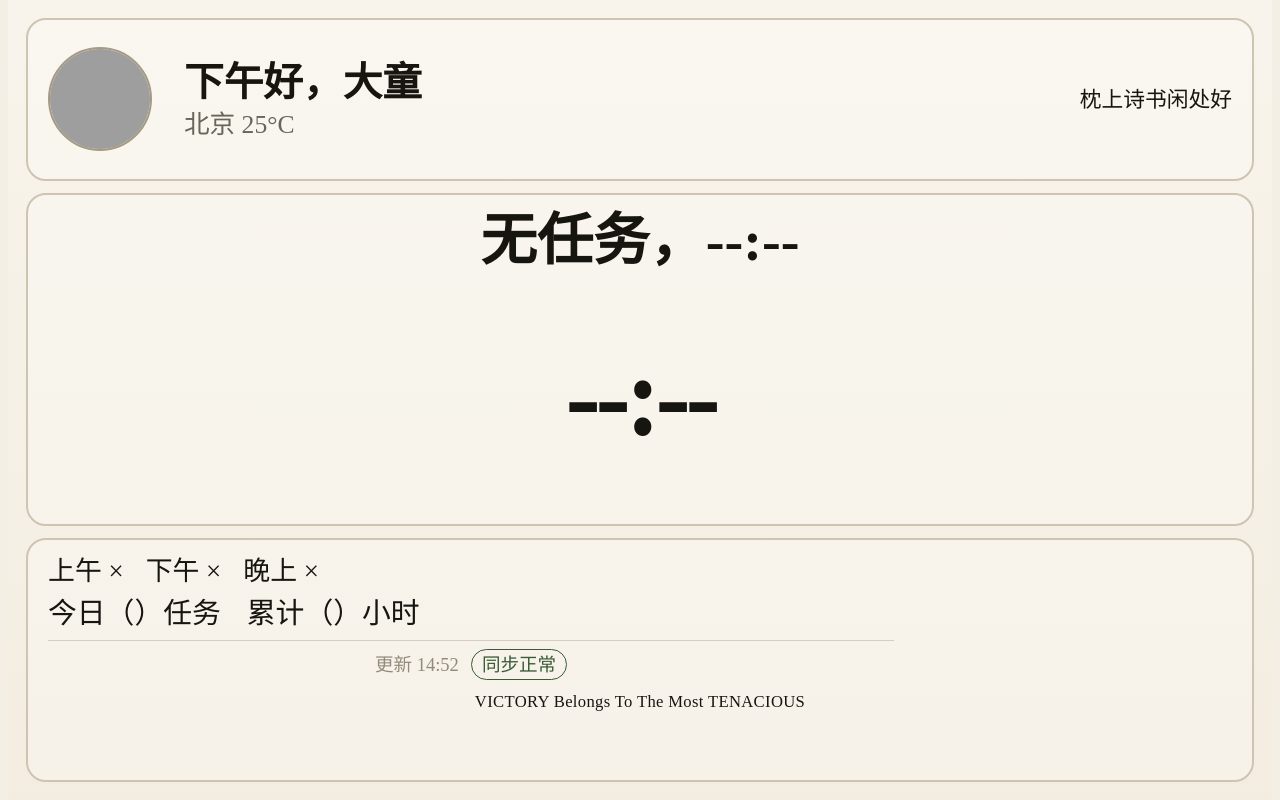
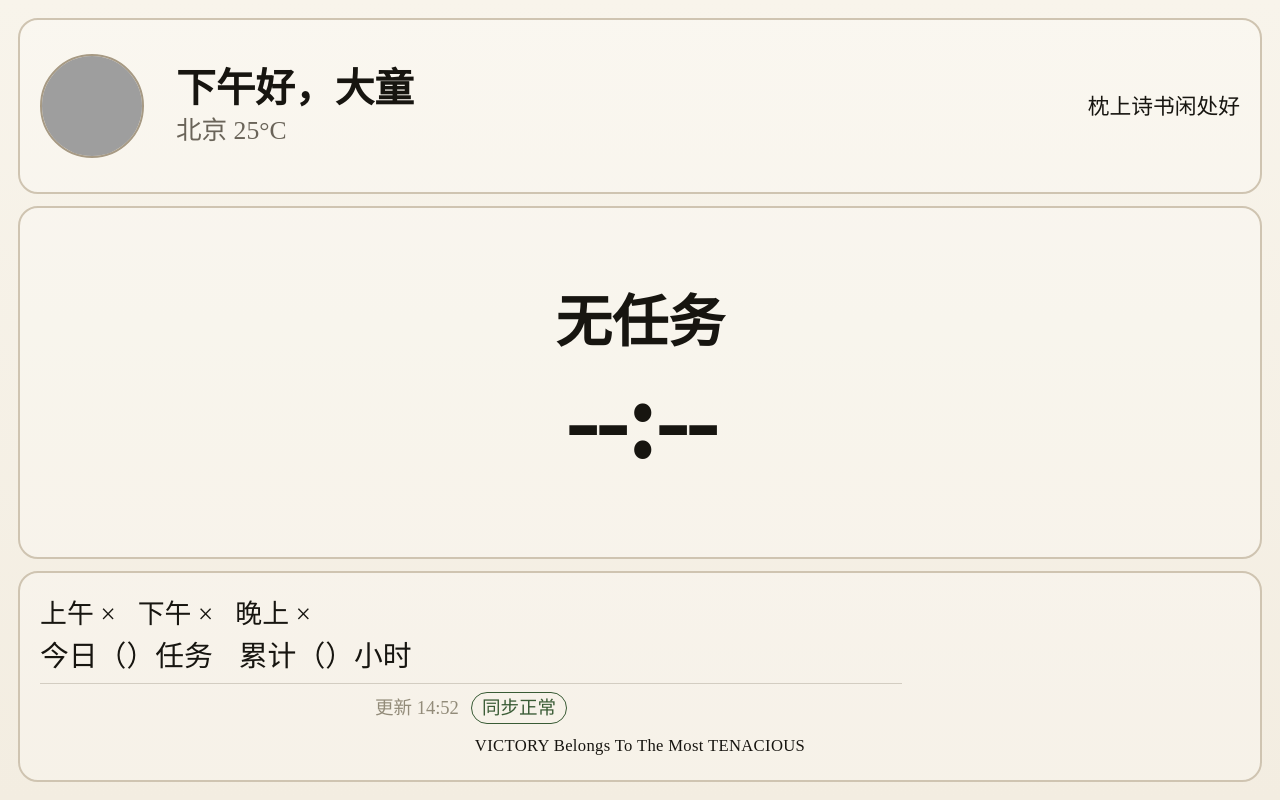
Before and after one commit to koelnn/Kindash, a plain HTML site: page index.html in a window 1280 px wide. Drawn offline with Linux system fonts and the light colour scheme; no server answers; grey boxes are pictures that could not be loaded.

Commit message:
Update index.html

```diff
--- a/index.html
+++ b/index.html
@@ -19,21 +19,21 @@
       -webkit-font-smoothing:antialiased;
       text-rendering:optimizeLegibility
     }
-    body{display:flex;align-items:stretch;justify-content:center}
+    body{display:flex;align-items:stretch;justify-content:center;min-height:100vh;width:100vw}
     .app{
-      width:min(100vw,var(--frame-w));
+      width:100vw;
       min-height:100vh;
       height:100vh;
       padding:18px;
       display:grid;
-      grid-template-rows:.22fr .45fr .33fr;
+      grid-template-rows:1fr 2fr 1.2fr;
       gap:12px;
       background:linear-gradient(180deg,#f8f4eb 0%,#f3ede1 100%);
       overflow:hidden;
       align-content:stretch
     }
     .panel{min-height:0;min-width:0;border:2px solid var(--line);border-radius:var(--radius);background:var(--panel-bg);overflow:hidden}
-    .identity{display:grid;grid-template-columns:118px minmax(0,1fr);gap:18px;padding:16px 20px;align-items:center}
+    .identity{display:grid;grid-template-columns:118px minmax(0,1fr);gap:18px;padding:16px 20px;align-items:center;min-height:0}
     .avatar{width:104px;height:104px;border-radius:50%;overflow:hidden;border:2px solid #a79a84;background:#ece4d6;display:flex;align-items:center;justify-content:center;align-self:center}
     .avatar img{width:100%;height:100%;object-fit:cover;display:block}
     .avatar-fallback{font-size:48px;color:var(--muted);line-height:1}
@@ -54,12 +54,12 @@
     .greeting{font-size:clamp(28px,3.1vw,52px);line-height:1.08;font-weight:700;word-break:keep-all}
     .weather{font-size:clamp(20px,2vw,30px);line-height:1.12;color:var(--muted)}
     .poem{font-size:clamp(18px,1.7vw,28px);line-height:1.32;min-height:1.32em;max-height:2.64em;overflow:hidden;white-space:normal;word-break:break-word;overflow-wrap:anywhere}
-    .focus{padding:16px 20px;display:grid;place-items:center;min-height:0}
+    .focus{padding:16px 20px;display:grid;place-items:center;min-height:0;align-content:center}
     .focus-inner{width:100%;height:100%;display:grid;grid-template-rows:auto 1fr;gap:10px;justify-items:center;align-items:center;min-height:0;text-align:center}
     .task-name{max-width:92%;font-size:clamp(40px,4.4vw,80px);line-height:1.1;font-weight:700;word-break:break-word;overflow-wrap:anywhere}
     .focus-time-wrap{width:100%;min-height:0;display:flex;align-items:center;justify-content:center;overflow:hidden}
     .focus-time{max-width:100%;font-size:clamp(72px,9vw,166px);line-height:.92;font-weight:800;letter-spacing:-.05em;font-variant-numeric:tabular-nums;white-space:nowrap;transform:scaleX(.92);transform-origin:center center}
-    .review{padding:16px 20px 14px;display:grid;grid-template-columns:minmax(0,1fr) 320px;grid-template-rows:auto auto auto;column-gap:18px;row-gap:10px;align-content:start;min-height:0}
+    .review{padding:16px 20px 14px;display:grid;grid-template-columns:minmax(0,1fr) 320px;grid-template-rows:auto auto auto;column-gap:18px;row-gap:10px;align-content:center;min-height:0}
     .checkline{display:flex;flex-wrap:wrap;gap:8px 22px;font-size:clamp(20px,2.1vw,36px);line-height:1.16;grid-column:1;grid-row:1}
     .metrics{display:flex;flex-wrap:wrap;gap:8px 26px;align-items:center;grid-column:1;grid-row:2}
     .metric{font-size:clamp(22px,2.25vw,38px);line-height:1.15;white-space:nowrap}
@@ -91,7 +91,7 @@
 
     <section class="panel focus" aria-label="专注层">
       <div class="focus-inner">
-        <div class="task-name" id="taskName">无任务，--:--</div>
+        <div class="task-name" id="taskName">无任务</div>
         <div class="focus-time-wrap">
           <div class="focus-time" id="focusTime">--:--</div>
         </div>
@@ -122,7 +122,6 @@
     const VIKA_BASE = 'https://api.vika.cn/fusion/v1/datasheets';
 
     function textOr(v,f=''){ if(v===null||v===undefined) return f; const s=String(v).trim(); return s||f; }
-    function yes(v){ if(typeof v==='boolean') return v; if(typeof v==='number') return v>0; const s=String(v||'').trim().toLowerCase(); return ['1','true','yes','y','ok','done','√','已完成','完成'].includes(s); }
     function greet(now=new Date()){ const h=now.getHours(); return h<6?'凌晨好':h<12?'上午好':h<18?'下午好':'晚上好'; }
     function formatUpdatedAt(v){ if(v===null||v===undefined||v==='') return '14:52'; const n=Number(v); if(Number.isFinite(n) && n>1e12) return new Date(n).toLocaleString('zh-CN',{hour12:false,year:'numeric',month:'2-digit',day:'2-digit',hour:'2-digit',minute:'2-digit'}).replace(/\//g,'-'); const s=String(v).trim(); if(/^\d{10,13}$/.test(s)) return new Date(Number(s)).toLocaleString('zh-CN',{hour12:false,year:'numeric',month:'2-digit',day:'2-digit',hour:'2-digit',minute:'2-digit'}).replace(/\//g,'-'); const m=s.match(/(\d{1,2}:\d{2})/); return m?m[1]:s; }
     function normalizeAvatar(v){ const fallback='https://img.remit.ee/api/file/BQACAgUAAyEGAASHRsPbAAEU7lBqHtU3Gg-tXOF9ndfGfStjZi8DhwAC7iAAAtox-VT_BHU3mnqhgzsE.png'; if(!v) return fallback; if(Array.isArray(v)&&v.length){ const i=v[0]||{}; return i.url||i.downloadUrl||i.previewUrl||fallback; } if(typeof v==='object'){ return v.url||v.downloadUrl||v.previewUrl||fallback; } if(typeof v==='string'){ return v; } return fallback; }
@@ -147,7 +146,6 @@
       let totalMs = 0;
       let currentTask = '';
       let currentStart = 0;
-      let currentRemark = '';
       const active = [];
       for(const [taskId, arr] of byTask.entries()){
         arr.sort((a,b)=>a.ts-b.ts);
@@ -164,8 +162,8 @@
           active.push({taskId, start: stack.ts, remark: textOr(stack.f.remark,'')});
         }
       }
-      if(active.length){ active.sort((a,b)=>b.start-a.start); currentTask = active[0].remark || active[0].taskId; currentStart = active[0].start; currentRemark = active[0].remark; }
-      return { shifts, completeCount, totalMs, currentTask, currentStart, currentRemark, hasActive: active.length>0 };
+      if(active.length){ active.sort((a,b)=>b.start-a.start); currentTask = active[0].remark || active[0].taskId; currentStart = active[0].start; }
+      return { shifts, completeCount, totalMs, currentTask, currentStart, hasActive: active.length>0 };
     }
     function renderChecks(s){ return `<span>上午 ${s.morning?'√':'×'}</span><span>下午 ${s.afternoon?'√':'×'}</span><span>晚上 ${s.evening?'√':'×'}</span>`; }
     function setAvatar(url){ const wrap=document.getElementById('avatarWrap'); if(!url){ wrap.innerHTML='<div class="avatar-fallback" aria-hidden="true">○</div>'; return; } wrap.innerHTML=`<img src="${url}" alt="头像" loading="eager" decoding="async" onerror="this.parentNode.innerHTML='&lt;div class=\\'avatar-fallback\\' aria-hidden=\\'true\\'&gt;○&lt;/div&gt;'">`; }
@@ -182,6 +180,8 @@
       document.getElementById('dataStatus').textContent = '同步正常';
       document.getElementById('dataStatus').className = 'status ok';
       setAvatar(data.avatar);
+      document.body.style.height = '100vh';
+      document.documentElement.style.height = '100vh';
     }
     async function fetchRecords(datasheetId,maxRecords=1000){
       if(!VIKA_TOKEN||!datasheetId) return [];
@@ -199,13 +199,13 @@
     }
     async function get_dashboard_data(){
       try{
-        if(!VIKA_TOKEN||!DATASHEET_ID){ return {currentTask:'无任务，--:--',currentDuration:'--:--',poem:'枕上诗书闲处好',weather:'北京 25°C',shifts:{morning:false,afternoon:false,evening:false},taskCount:'今日（）任务',totalFocus:'累计（）小时',updatedAt:'14:52',avatar:normalizeAvatar('')}; }
+        if(!VIKA_TOKEN||!DATASHEET_ID){ return {currentTask:'无任务',currentDuration:'--:--',poem:'枕上诗书闲处好',weather:'北京 25°C',shifts:{morning:false,afternoon:false,evening:false},taskCount:'今日（）任务',totalFocus:'累计（）小时',updatedAt:'14:52',avatar:normalizeAvatar('')}; }
         const [mainRecords,summaryRecords,poem,weather] = await Promise.all([fetchRecords(DATASHEET_ID,1000), SUMMARY_DATASHEET_ID?fetchRecords(SUMMARY_DATASHEET_ID,1000).catch(()=>[]):Promise.resolve([]), fetchJinrishici(), fetchWeather()]);
         const main = latestToday(mainRecords);
         const parsed = parseClockRecords(main);
         const mainFields = main[0]?.fields || {};
         const summaryFields = summaryRecords[0]?.fields || {};
-        const nowTask = parsed.hasActive ? (parsed.currentTask || '正在计时') : '无任务，--:--';
+        const nowTask = parsed.hasActive ? (parsed.currentTask || '正在计时') : '无任务';
         const duration = parsed.hasActive ? fmtDuration(Date.now() - parsed.currentStart) : '--:--';
         const taskCount = parsed.completeCount ? `今日${parsed.completeCount}任务` : '今日（）任务';
         const totalFocus = parsed.totalMs ? `累计${fmtDuration(parsed.totalMs)}` : '累计（）小时';
@@ -223,7 +223,7 @@
           updatedAt
         };
       }catch(error){
-        return {userName:'大童',avatar:normalizeAvatar(''),weather:'北京 25°C',poem:'枕上诗书闲处好',currentTask:'无任务，--:--',currentDuration:'--:--',shifts:{morning:false,afternoon:false,evening:false},taskCount:'今日（）任务',totalFocus:'累计（）小时',updatedAt:'14:52'};
+        return {userName:'大童',avatar:normalizeAvatar(''),weather:'北京 25°C',poem:'枕上诗书闲处好',currentTask:'无任务',currentDuration:'--:--',shifts:{morning:false,afternoon:false,evening:false},taskCount:'今日（）任务',totalFocus:'累计（）小时',updatedAt:'14:52'};
       }
     }
     async function refreshDashboard(){ renderDashboard(await get_dashboard_data()); }
```
